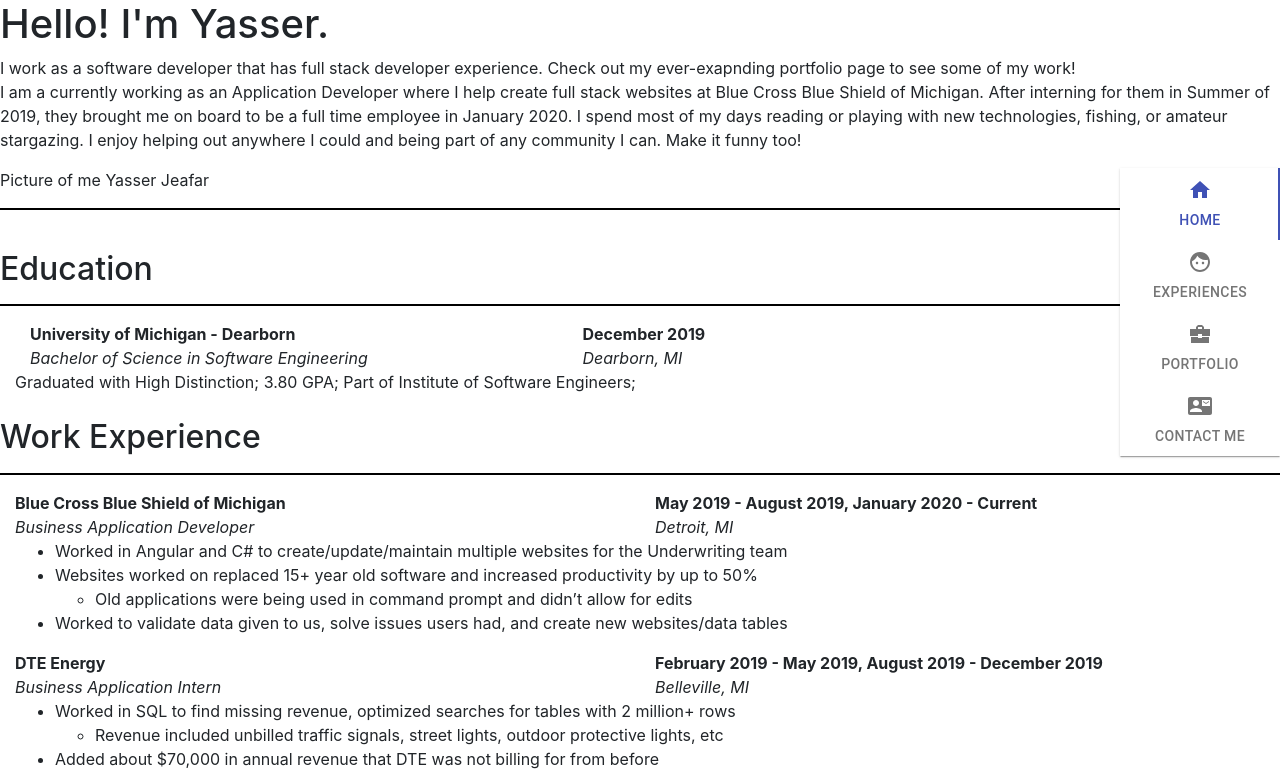
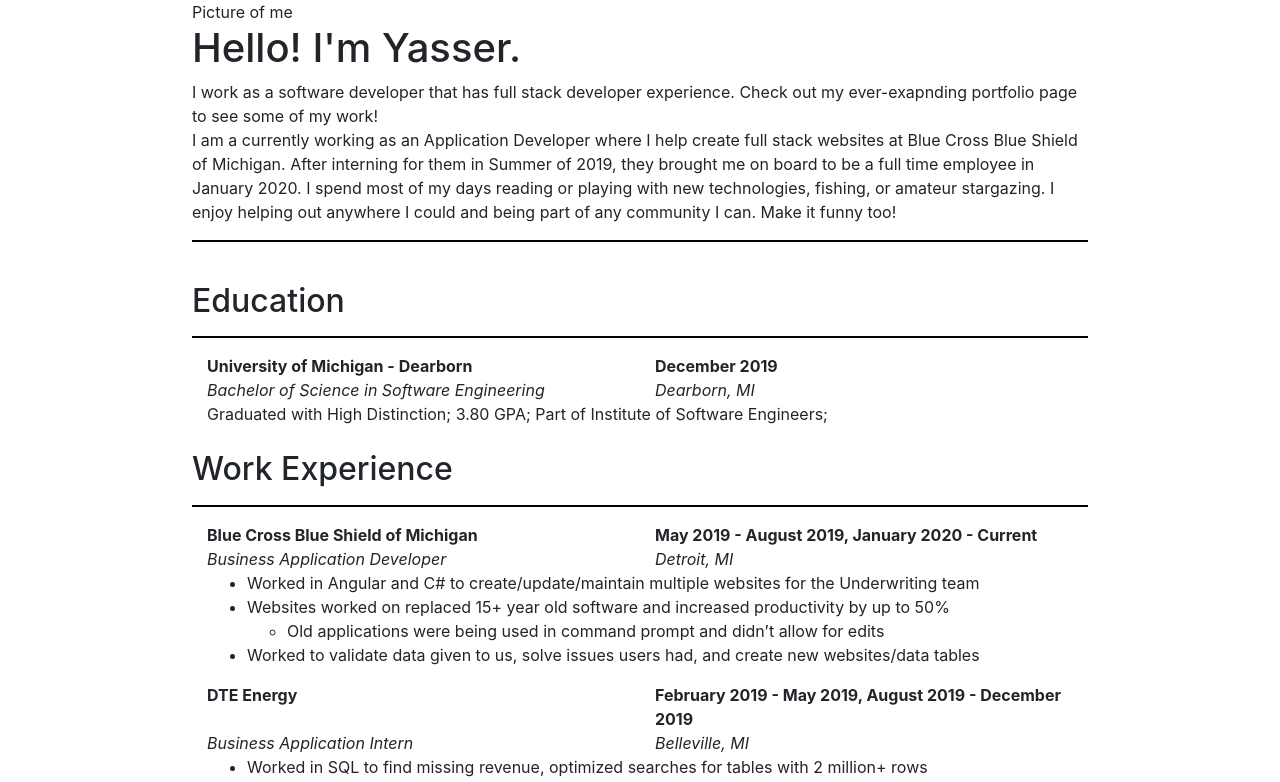
Before and after one commit to yjeafar/yjeafar.github.io, a React (Create React App) app in the folder website/: page / in a window 1280 px wide. Shown: the top 782 px of the page. Built offline with nearby package versions, Linux system fonts and the light colour scheme.

Commit message:
added basic styling, changed pages around. Added nav for vertical tab

```diff
--- a/website/package.json
+++ b/website/package.json
@@ -16,7 +16,8 @@
     "react-hook-form": "^6.0.4",
     "react-redux": "^6.0.1",
     "react-router-dom": "^5.2.0",
-    "react-scripts": "3.4.1",
+    "react-scripts": "^3.4.3",
+    "react-scroll": "^1.8.1",
     "redux": "^4.0.5",
     "redux-form": "^8.3.6",
     "typescript": "^3.9.5",
--- a/website/src/App.css
+++ b/website/src/App.css
@@ -36,3 +36,9 @@
     transform: rotate(360deg);
   }
 } */
+
+
+.App {
+  margin: 0 auto;
+  width: 70%
+}
--- a/website/src/js/about-me.js
+++ b/website/src/js/about-me.js
@@ -1,18 +1,19 @@
-import React from 'react';
+import React, { useRef } from 'react';
 import Experiences from './experiences';
 import Portfolio from './portfolio';
 import ContactMe from './contact-me';
 import Skills from './skills'
-import NavTabs from './navTabs';
+import NavBar from './navBar';
+import { Element } from 'react-scroll';
 
 export default function AboutMe() {
 
   return (
     <div className="AboutMe">
+      <div>Picture of me</div>
       <h1>Hello! I'm Yasser. </h1>
       <div>I work as a software developer that has full stack developer experience. Check out my ever-exapnding portfolio page to see some of my work!
         </div>
-      <image href='' />
       <p>
         I am a currently working as an Application Developer where I help create full stack websites at Blue Cross Blue Shield of Michigan.
         After interning for them in Summer of 2019, they brought me on board to be a full time employee in January 2020. I spend most of my days
@@ -20,8 +21,12 @@
         community I can.
         Make it funny too!
       </p>
-      <NavTabs/>
-      <Experiences/>
+      <NavBar/>
+
+      <Element id='example-destination' name='example-destination'>
+        <Experiences/>
+      </Element>
+      {/* <Experiences /> */}
       <Portfolio/>
       <Skills/>
       <ContactMe/>
--- a/website/src/js/contact-me.js
+++ b/website/src/js/contact-me.js
@@ -134,7 +134,7 @@
               </div>
               <div>
                 <TextField
-                  error={ !message || (message != ' ' && message.length <= 5) }
+                  error={ !message || (message !== ' ' && message.length <= 5) }
                   helperText={ getErrorText('message')}
                   id="outlined-multiline-static"
                   label="Message"
--- a/website/src/js/experiences.js
+++ b/website/src/js/experiences.js
@@ -10,9 +10,6 @@
 
   return (
     <div className="Resume">
-      <div>Picture of me
-      Yasser Jeafar
-        </div>
       <div>
         <hr className='horizontalLine' />
       </div>
--- a/website/src/js/navTabs.js
+++ b/website/src/js/navBar.js
@@ -1,4 +1,4 @@
-import React from 'react';
+import React, { useRef } from 'react';
 import Paper from '@material-ui/core/Paper';
 import { makeStyles } from '@material-ui/core/styles';
 import Tabs from '@material-ui/core/Tabs';
@@ -12,8 +12,10 @@
 import '../css/header.css'
 import 'bootstrap/dist/css/bootstrap.min.css';
 import * as TabValue from '../enum';
+import { ScrollLink } from 'react-scroll';
+import { Nav } from 'react-bootstrap';
 
-export default function NavTabs() {
+export default function NavBar() {
 
     const useStyles = makeStyles({
         root: {
@@ -42,10 +44,22 @@
                             textColor="primary"
                             aria-label="icon label tabs example"
                         >
-                            <Tab icon={<HomeIcon />} label="HOME" component={Link} to='/' />
+                            {/* <Tab icon={<HomeIcon />} label="HOME" component={Link} to='/'/>
                             <Tab icon={<FaceIcon />} label="EXPERIENCES" component={Link} to='/#experiences' />
                             <Tab icon={<BusinessCenterIcon />} label="PORTFOLIO" component={Link} to='/#portfolio' />
-                            <Tab icon={<ContactMailIcon />} label="CONTACT ME" component={Link} to='/#contact-me' />
+                            <Tab icon={<ContactMailIcon />} label="CONTACT ME" component={Link} to='/#contact-me' /> */}
+                        <Nav>
+                            <ScrollLink
+                            to="example-destination"
+                            spy={true}
+                            smooth={true}
+                            duration={500}
+                            className='some-class'
+                            activeClass='some-active-class'
+                            >
+                            Link Text Goes Here
+                            </ScrollLink>
+                        </Nav>
                         </Tabs>
                 </Paper>
         </div>
--- a/website/src/js/skillBar.js
+++ b/website/src/js/skillBar.js
@@ -1,5 +1,4 @@
 import React from 'react';
-import { Col } from 'react-bootstrap';
 import FiberManualRecordIcon from '@material-ui/icons/FiberManualRecord';
 import FiberManualRecordOutlinedIcon from '@material-ui/icons/FiberManualRecordOutlined';
 import '../css/resume.css';
--- a/website/src/js/skills.js
+++ b/website/src/js/skills.js
@@ -1,6 +1,5 @@
 import React from 'react';
-import Button from '@material-ui/core/Button';
-import { Row, Container, Col } from 'react-bootstrap';
+import { Row, Col } from 'react-bootstrap';
 import '../css/resume.css';
 import Skillset from './skillBar'
 
@@ -12,8 +11,6 @@
         Git: 2, CSharp: 4, Bootstrap: 3, SQL: 4, AngularJs: 4,
         React: 2, Django: 3, Python: 3, Linux: 4
     };
-
-    console.log(skillValues);
 
     function downloadPDF() {
         return;
```
Also changed, not shown: 1 other file (tests, documents, lock files or other folders).
